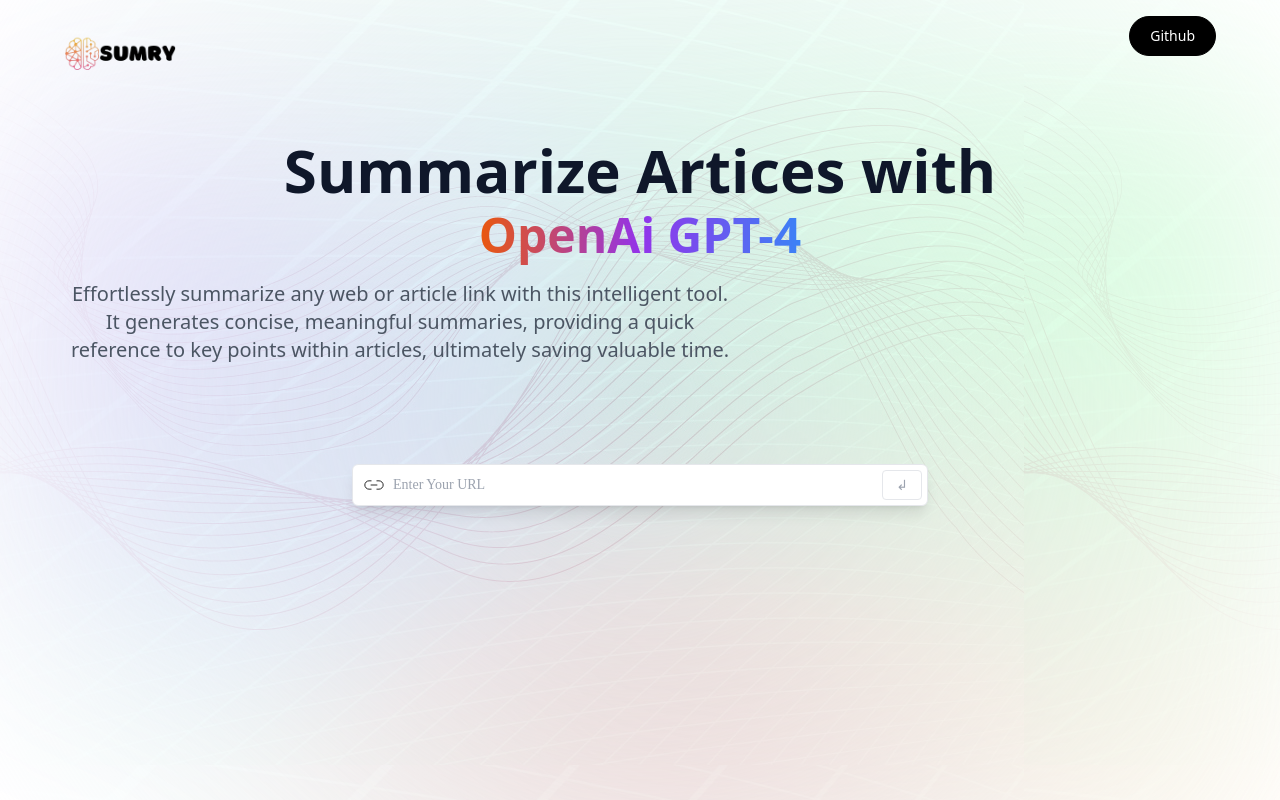
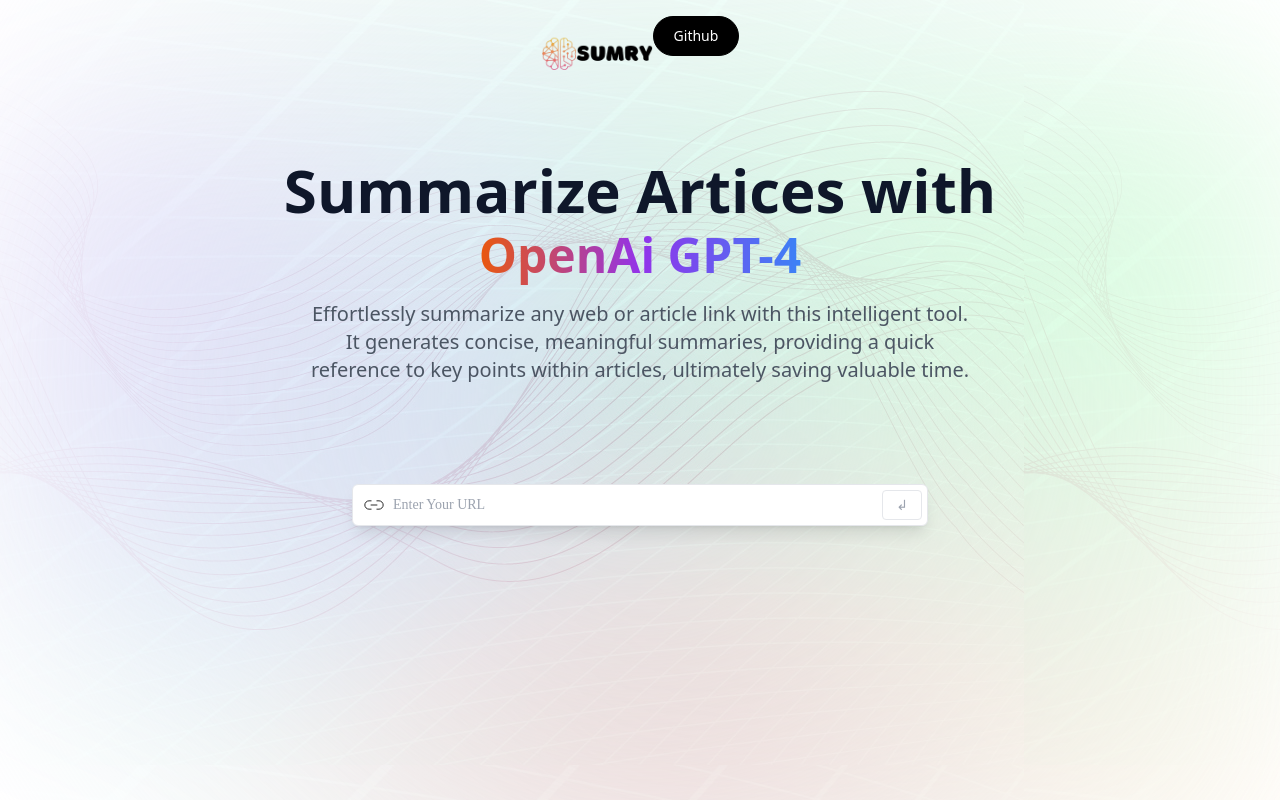
Before and after one commit to kaushalji-123/SummarizeAI, a React (Vite) app: page / in a window 1280 px wide. Built offline with nearby package versions, Linux system fonts and the light colour scheme; a web font is replaced by a local one.

Commit message:
fix logo issue

```diff
--- a/src/Components/Hero.jsx
+++ b/src/Components/Hero.jsx
@@ -1,12 +1,11 @@
 import React from 'react'
-import {logo} from '../assets';
 const hero = () => {
   return (
-    <header className='w-full flx justify-center items-center flex-col'>
-        <nav className="flex justify-between mb-7 ">
+    <header className='w-full flex justify-center items-center flex-col'>
+        <nav className="flex justify-between mb-7 bg">
             <div className="logo ">
             <img src="./src/assets/summlogo.png" alt="sumz_logo"
-             className="w-28 object-contain"/>
+             className="w-28"/>
              </div>
              <button className="nav_button" href="https://www.linkedin.com/in/divyanshu-kaushal-73a428209/"> Github </button>
         </nav>
@@ -15,7 +14,7 @@
             <span
              className="orange_gradient">OpenAi GPT-4 </span>
              </h1>
-             <h2 className="desc ">
+             <h2 className="desc">
              Effortlessly summarize any web or article link with this intelligent tool. It generates concise, meaningful summaries, providing a quick reference to key points within articles, ultimately saving valuable time.
              </h2>
     </header>
```
